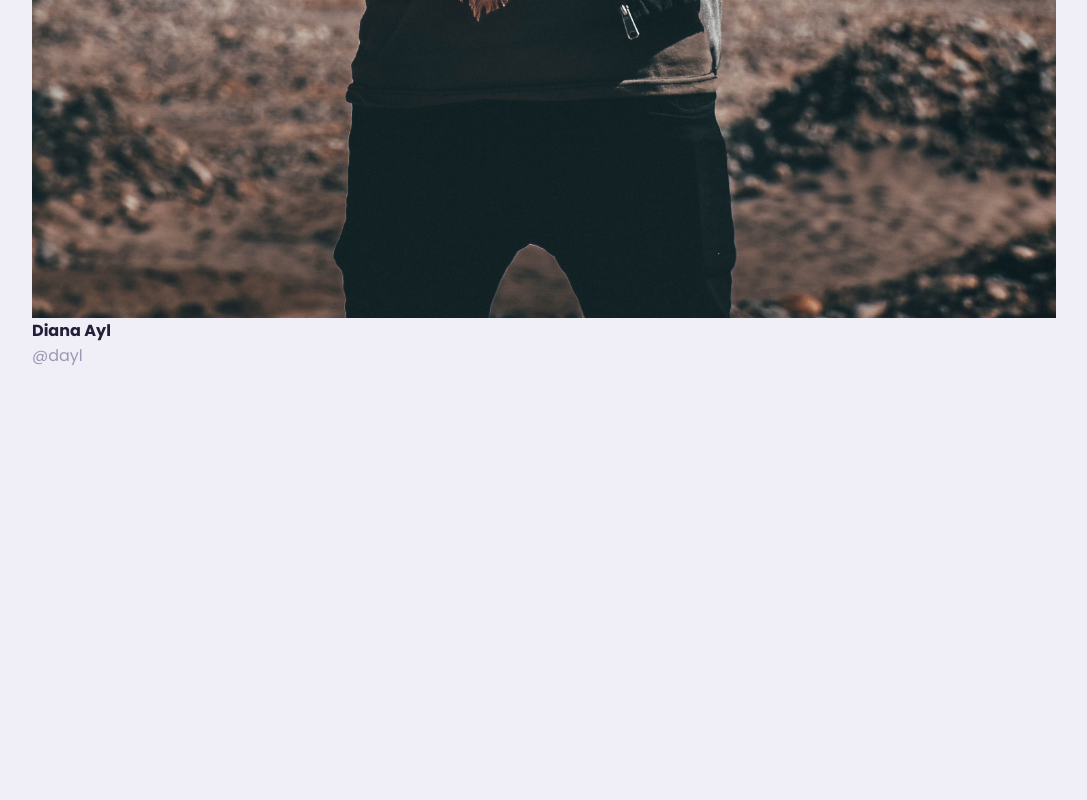
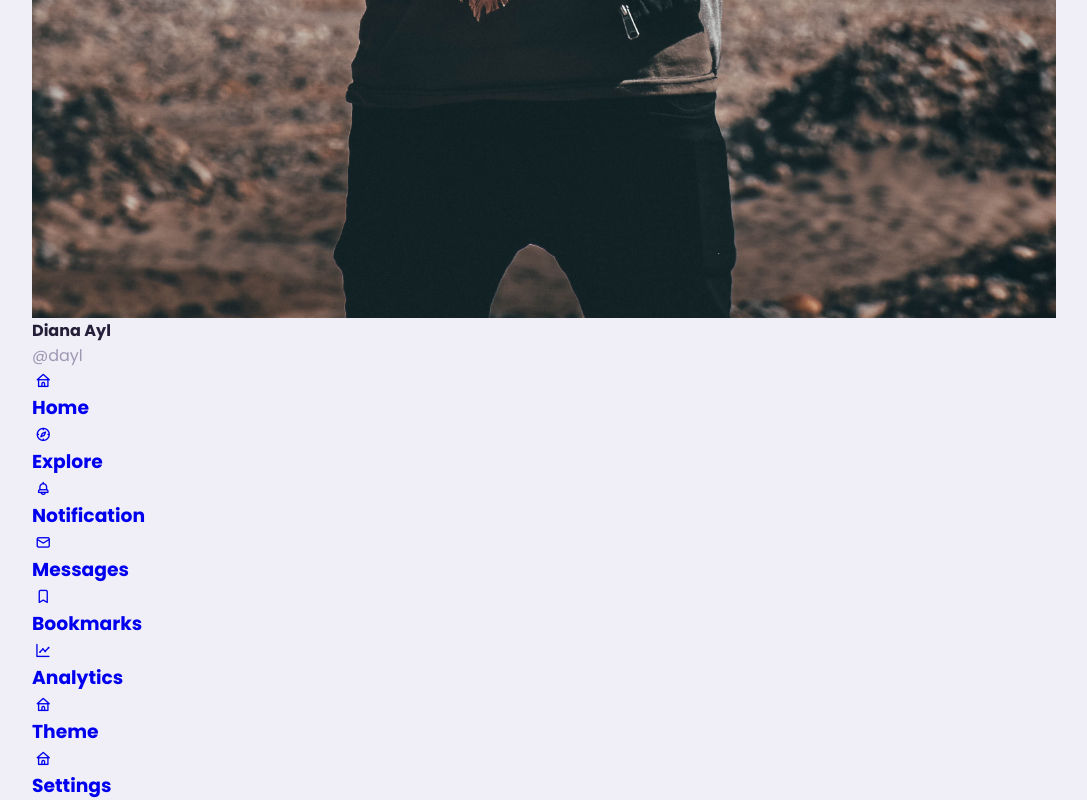
Before and after one commit to AslanZ-5/social_web_html_css, a plain HTML site: page index.html in a window 1280 px wide. Shown: the part 1036-1836 px from the top of the page, without its empty margins (96-1183 px from the left). Before the commit the page ends 1404 px from the top, so only its background shows below. Drawn offline with nearby package versions, Linux system fonts and the light colour scheme.

Commit message:
sidebar html

```diff
--- a/index.html
+++ b/index.html
@@ -45,6 +45,33 @@
                         </p>
                     </div>
                 </a>
+                <!-- SIDEBAR -->
+                <div class="sidebar">
+                    <a href="#" class="menu-item active">
+                        <span><i class="uil uil-home"></i></span><h3>Home</h3>
+                    </a>
+                    <a href="#" class="menu-item">
+                        <span><i class="uil uil-compass"></i></span><h3>Explore</h3>
+                    </a>
+                    <a href="#" class="menu-item">
+                        <span><i class="uil uil-bell"></i></span><h3>Notification</h3>
+                    </a>
+                    <a href="#" class="menu-item">
+                        <span><i class="uil uil-envelope-alt"></i></span><h3>Messages</h3>
+                    </a>
+                    <a href="#" class="menu-item">
+                        <span><i class="uil uil-bookmark"></i></span><h3>Bookmarks</h3>
+                    </a>
+                    <a href="#" class="menu-item">
+                        <span><i class="uil uil-chart-line"></i></span><h3>Analytics</h3>
+                    </a>
+                    <a href="#" class="menu-item">
+                        <span><i class="uil uil-home"></i></span><h3>Theme</h3>
+                    </a>
+                    <a href="#" class="menu-item">
+                        <span><i class="uil uil-home"></i></span><h3>Settings</h3>
+                    </a>
+                </div>
             </div>
             <!-- MIDDLE -->
             <div class="middle">
```
